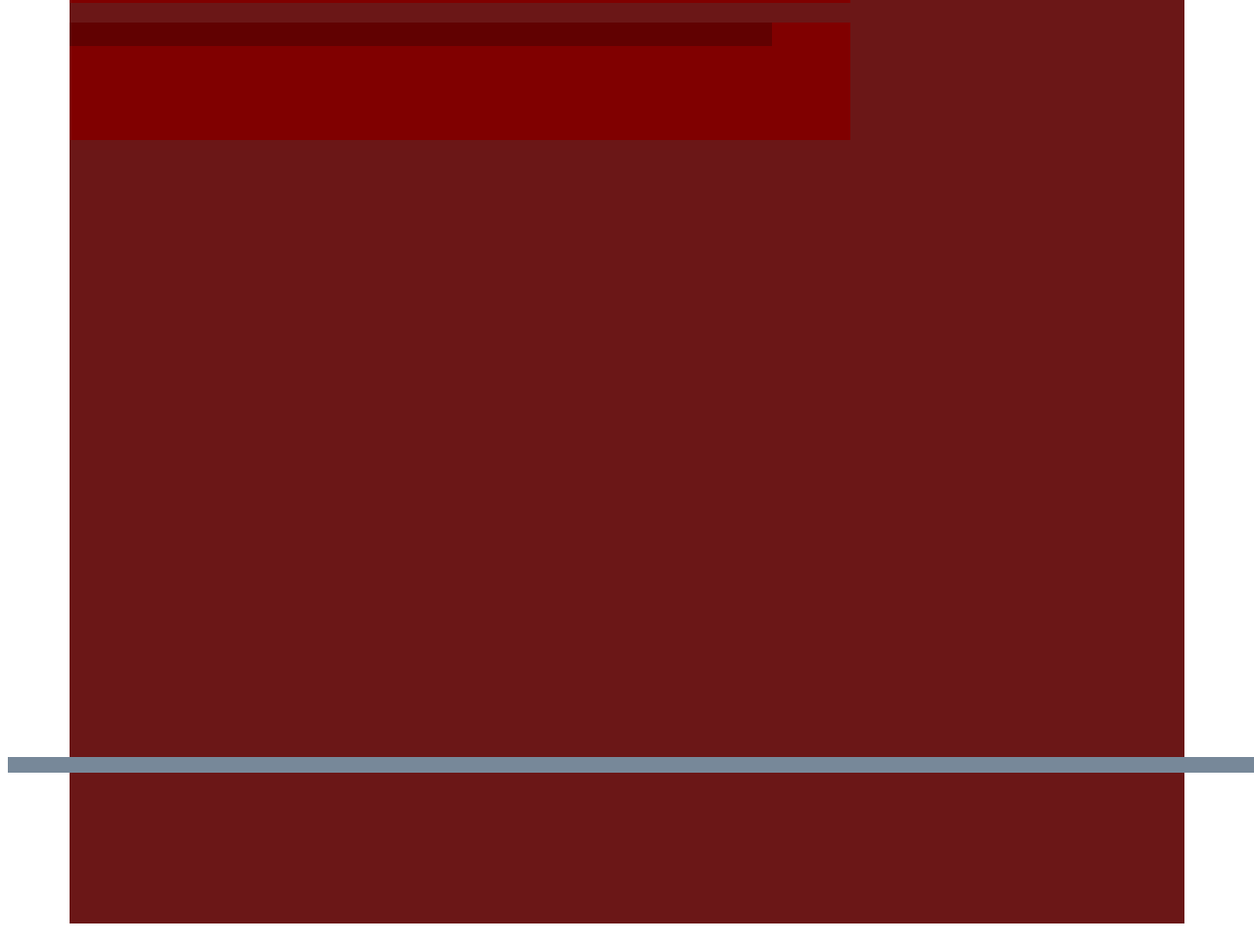
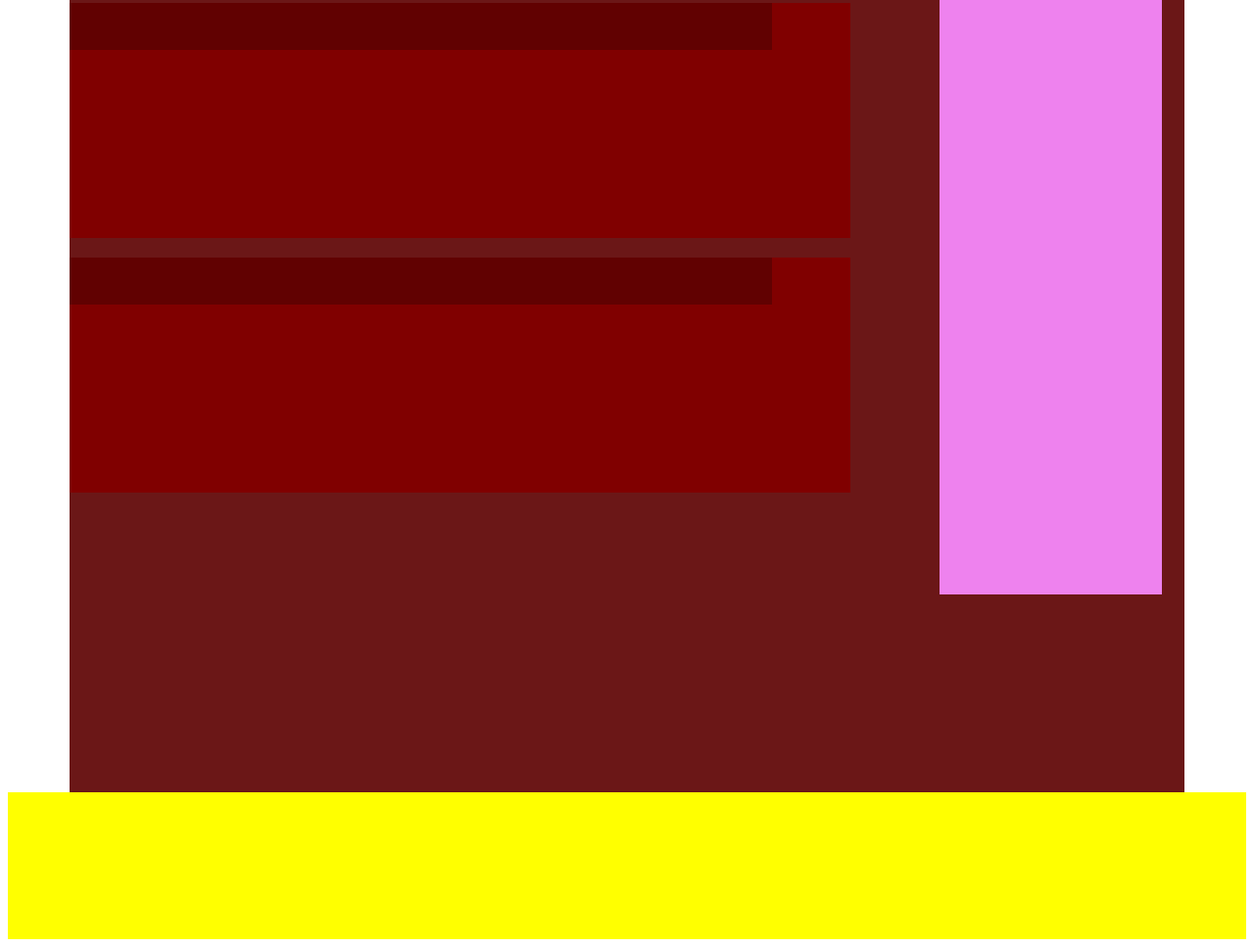
Before and after one commit to Guga-Santos/estudo-CSS, a plain HTML site: page Blocos/index.html in a window 1280 px wide. Shown: the part 427-1394 px from the top of the page at 98% size. Before the commit the page ends 1370 px from the top, so only its background shows below. Drawn offline with Linux system fonts and the light colour scheme.

Commit message:
Alterações no box 01

```diff
--- a/Blocos/style.css
+++ b/Blocos/style.css
@@ -35,7 +35,7 @@ main {
 section {
     background-color: maroon;
     width: 70%;
-    height: 10%;
+    height: 20%;
 }
 
 section h2 {
@@ -44,10 +44,19 @@ section h2 {
     height: 20%;
 }
 
+aside {
+    background-color: violet;
+    width: 20%;
+    height: 70%;
+    position: absolute;
+    top: 2%;
+    left: 78%;
+}
+
 footer {
-    background-color: lightslategrey;
+    background-color: yellow;
     width: 100%;
-    height: 150 px;
-    position: fixed;
-    top: 1200px;
+    height: 150px;
+    position: relative;
+    margin: 0;
 }
```
